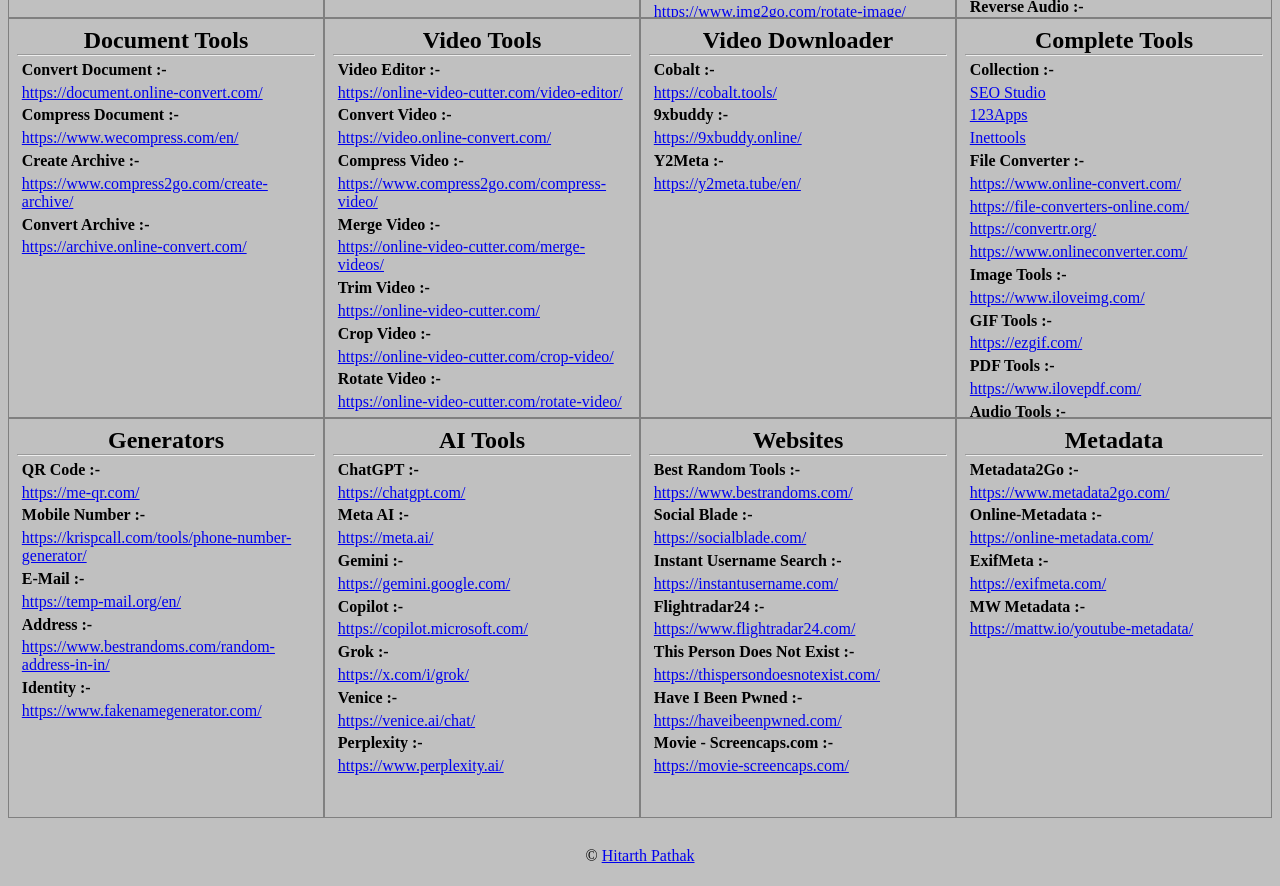
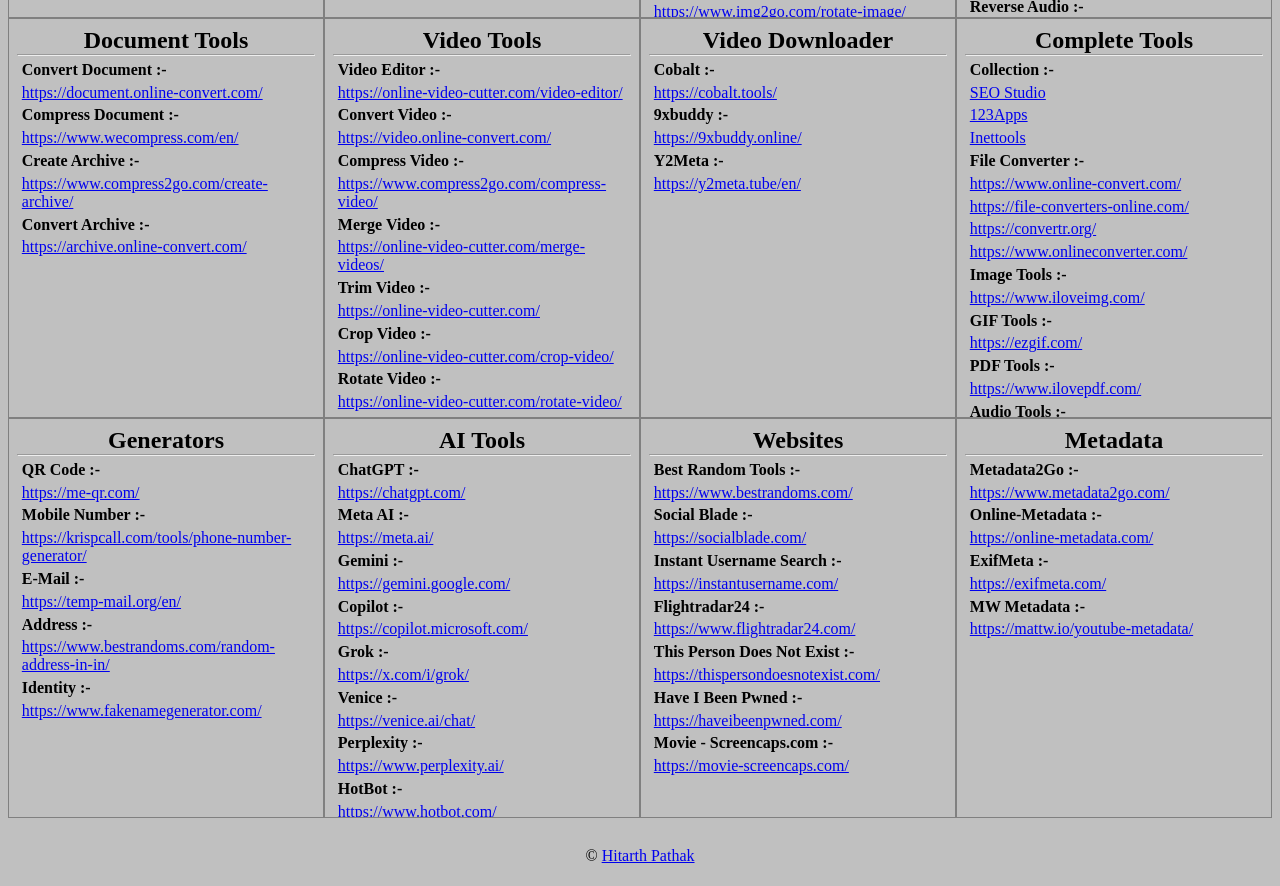
Before and after one commit to hitarthpathak/OSINT, a plain HTML site: page index.html in a window 1280 px wide. Shown: the part 464-1350 px from the top of the page. Drawn offline with Linux system fonts and the light colour scheme.

Commit message:
Update index.html

```diff
--- a/index.html
+++ b/index.html
@@ -704,6 +704,14 @@
 
             </a>
 
+            <h4>HotBot :-</h4>
+
+            <a href="https://www.hotbot.com/" target="_blank">
+
+                <p>https://www.hotbot.com/</p>
+
+            </a>
+
         </div>
 
         <div class="box">
```
